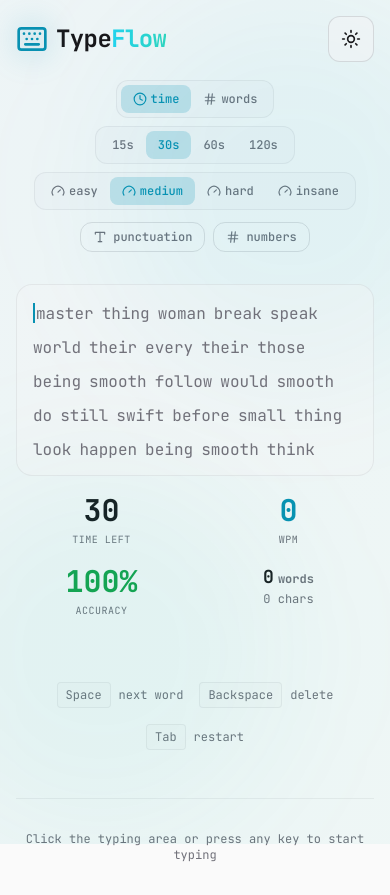
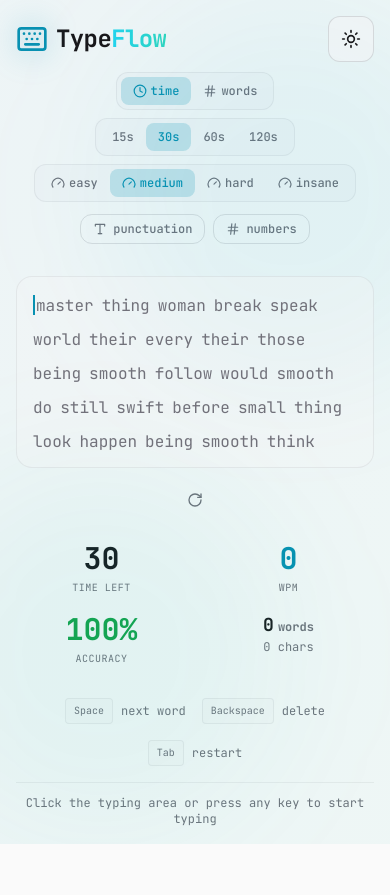
Before and after one commit to HubertusKenneth/TypeFlow, a React (Vite) app: page / in a window 390 px wide. After the commit the page ends 844 px from the top, so only its background shows below. Built offline with nearby package versions, Linux system fonts and the light colour scheme.

Commit message:
update project and add some features

```diff
--- a/src/App.tsx
+++ b/src/App.tsx
@@ -46,7 +46,7 @@ function App() {
 
       <Header onLogoClick={handleRestart} />
 
-      <main className="min-h-screen pt-20 pb-8 px-4 md:px-6">
+      <main className="min-h-screen pt-[4.5rem] pb-4 px-4 md:px-6">
         <div className="max-w-6xl mx-auto">
           {!state.isComplete ? (
             <>
@@ -58,6 +58,19 @@ function App() {
                 pauseTest={pauseTest}
                 resumeTest={resumeTest}
               />
+
+              <div className="flex justify-center mt-4 mb-2">
+                <button
+                  onClick={handleRestart}
+                  onMouseDown={(e) => e.preventDefault()}
+                  className="p-2 text-dark-muted hover:text-dark-text dark:text-light-muted dark:hover:text-light-text transition-all duration-200 rounded-full hover:bg-dark-surface/50 dark:hover:bg-light-surface/50 active:scale-95"
+                  title="Restart Test"
+                  aria-label="Restart Test"
+                >
+                  <svg xmlns="http://www.w3.org/2000/svg" width="16" height="16" viewBox="0 0 24 24" fill="none" stroke="currentColor" strokeWidth="2" strokeLinecap="round" strokeLinejoin="round" className="lucide lucide-rotate-cw"><path d="M21 12a9 9 0 1 1-9-9c2.52 0 4.93 1 6.74 2.74L21 8"/><path d="M21 3v5h-5"/></svg>
+                </button>
+              </div>
+
               <LiveStats state={state} config={config} />
             </>
           ) : (
@@ -66,23 +79,23 @@ function App() {
             </div>
           )}
 
-          <div className="mt-12 text-center animate-fade-in">
-            <div className="flex flex-wrap items-center justify-center gap-4 sm:gap-6 text-xs text-dark-muted dark:text-light-muted mb-6">
+          <div className="mt-4 text-center animate-fade-in">
+            <div className="flex flex-wrap items-center justify-center gap-4 sm:gap-6 text-xs text-dark-muted dark:text-light-muted mb-4">
               <div className="flex items-center gap-2">
-                <kbd className="px-2 py-1 bg-dark-surface/30 dark:bg-light-surface/30 rounded border border-dark-muted/10 dark:border-light-muted/10 text-xs">Space</kbd>
+                <kbd className="px-2 py-1 bg-dark-surface/30 dark:bg-light-surface/30 rounded border border-dark-muted/10 dark:border-light-muted/10 text-[10px] sm:text-xs">Space</kbd>
                 <span>next word</span>
               </div>
               <div className="flex items-center gap-2">
-                <kbd className="px-2 py-1 bg-dark-surface/30 dark:bg-light-surface/30 rounded border border-dark-muted/10 dark:border-light-muted/10 text-xs">Backspace</kbd>
+                <kbd className="px-2 py-1 bg-dark-surface/30 dark:bg-light-surface/30 rounded border border-dark-muted/10 dark:border-light-muted/10 text-[10px] sm:text-xs">Backspace</kbd>
                 <span>delete</span>
               </div>
               <div className="flex items-center gap-2">
-                <kbd className="px-2 py-1 bg-dark-surface/30 dark:bg-light-surface/30 rounded border border-dark-muted/10 dark:border-light-muted/10 text-xs">Tab</kbd>
+                <kbd className="px-2 py-1 bg-dark-surface/30 dark:bg-light-surface/30 rounded border border-dark-muted/10 dark:border-light-muted/10 text-[10px] sm:text-xs">Tab</kbd>
                 <span>restart</span>
               </div>
             </div>
 
-            <div className="pt-8 mt-12 border-t border-dark-muted/10 dark:border-light-muted/10">
+            <div className="pt-3 mt-4 border-t border-dark-muted/10 dark:border-light-muted/10">
               <p className="text-dark-muted dark:text-light-muted text-xs">
                 Click the typing area or press any key to start typing
               </p>
--- a/src/components/LiveStats.tsx
+++ b/src/components/LiveStats.tsx
@@ -41,7 +41,7 @@ export function LiveStats({ state, config }: LiveStatsProps) {
   const charsTyped = state.correctChars + state.incorrectChars;
 
   return (
-    <div className="w-full max-w-4xl mx-auto mb-8 animate-fade-in">
+    <div className="w-full max-w-4xl mx-auto mb-4 animate-fade-in">
       <div className="grid grid-cols-2 gap-4 md:flex md:items-center md:justify-center md:gap-8 py-4">
         <div className="text-center">
           <div className="text-3xl md:text-4xl font-bold text-dark-text dark:text-light-text tabular-nums">
```
